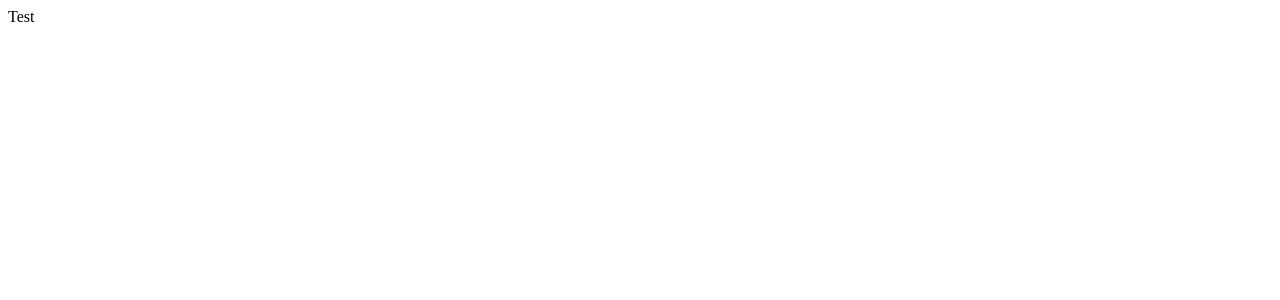
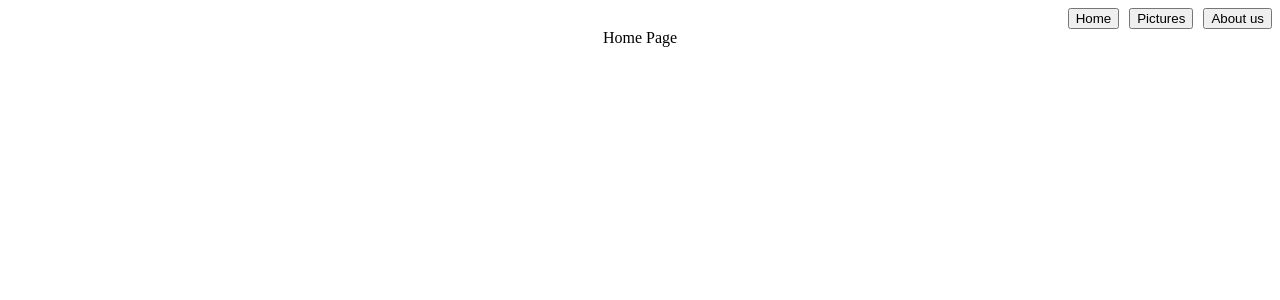
Before and after one commit to JelenadlS/redux-training, a React (Create React App) app: page / in a window 1280 px wide. Shown: the top 300 px of the page. Built offline with nearby package versions, Linux system fonts and the light colour scheme.

Commit message:
Add Navigation with routes and styling

```diff
--- a/src/App.js
+++ b/src/App.js
@@ -1,5 +1,24 @@
+import { Routes, Route } from "react-router-dom";
+import styled from "styled-components";
+
+import HomePage from "./pages/HomePage";
+import Navigation from "./components/Navigation";
+
 function App() {
-  return <div className="App">Test</div>;
+  return (
+    <StyledAppGrid>
+      <Navigation />
+      <Routes className="App">
+        <Route path="/" element={<HomePage />} />
+      </Routes>
+    </StyledAppGrid>
+  );
 }
 
 export default App;
+
+const StyledAppGrid = styled.div`
+  display: grid;
+  grid-template-rows: 48px auto 48 px;
+  justify-items: center;
+`;
--- /dev/null
+++ b/src/components/Navigation.js
@@ -0,0 +1,24 @@
+import { NavLink } from "react-router-dom";
+import styled from "styled-components";
+
+export default function Navigation() {
+  return (
+    <StyledNav>
+      <NavLink to="/">
+        <button>Home</button>
+      </NavLink>
+      <NavLink to="">
+        <button>Pictures</button>
+      </NavLink>
+      <NavLink to="">
+        <button>About us</button>
+      </NavLink>
+    </StyledNav>
+  );
+}
+
+const StyledNav = styled.nav`
+  justify-self: end;
+  display: flex;
+  gap: 10px;
+`;
--- a/src/index.js
+++ b/src/index.js
@@ -1,12 +1,16 @@
 import React from "react";
 import ReactDOM from "react-dom/client";
+import { BrowserRouter } from "react-router-dom";
+
 import App from "./App";
 import reportWebVitals from "./reportWebVitals";
 
 const root = ReactDOM.createRoot(document.getElementById("root"));
 root.render(
   <React.StrictMode>
-    <App />
+    <BrowserRouter>
+      <App />
+    </BrowserRouter>
   </React.StrictMode>
 );
 
--- /dev/null
+++ b/src/pages/HomePage.js
@@ -0,0 +1,3 @@
+export default function HomePage() {
+  return <div>Home Page</div>;
+}
```
